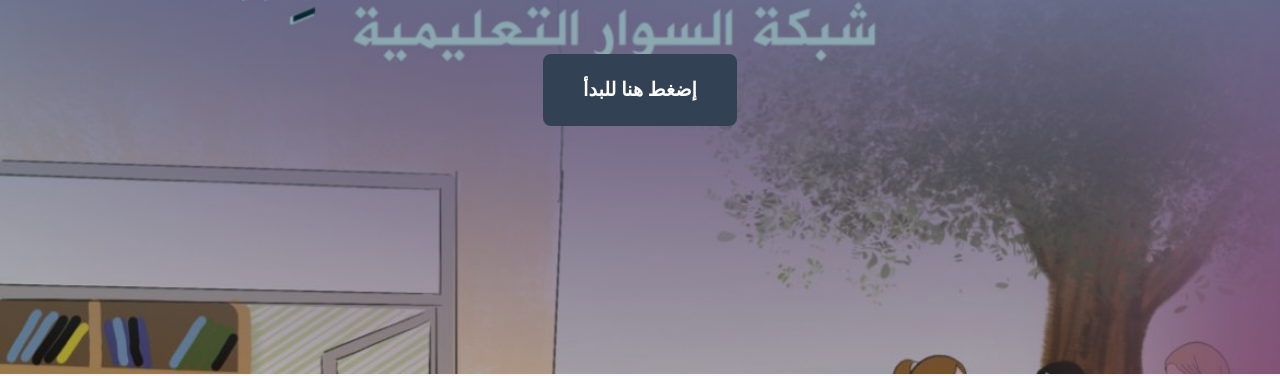
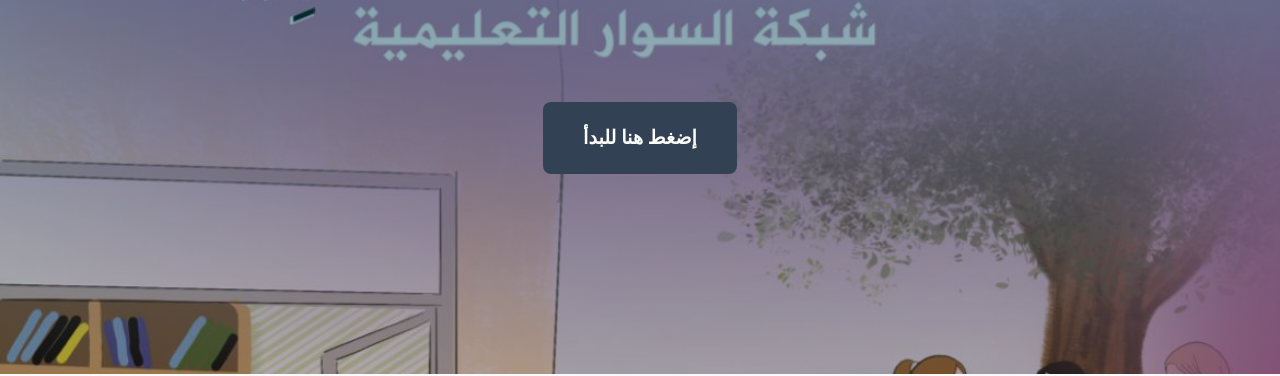
Before and after one commit to Haitham-Nageh/Arabic-Poem, a website built with Parcel: page index.html in a window 1280 px wide. Shown: the part 426-802 px from the top of the page. Built offline with nearby package versions, Linux system fonts and the light colour scheme; a web font is replaced by a local one.

Commit message:
land h3 edit

```diff
--- a/mycss.css
+++ b/mycss.css
@@ -135,7 +135,8 @@ header .toggle-menu {
   text-transform: uppercase;
   padding: 25px 40px;
   background: var(--main-color);
-  margin-bottom: -55px;
+  margin-bottom: 0px;
+    margin-top: 150px;
   border-radius: 8px;
   cursor: pointer;
   font-weight: bold;
```
